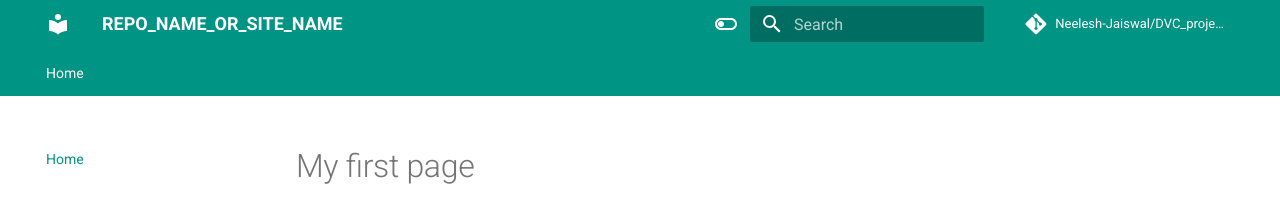
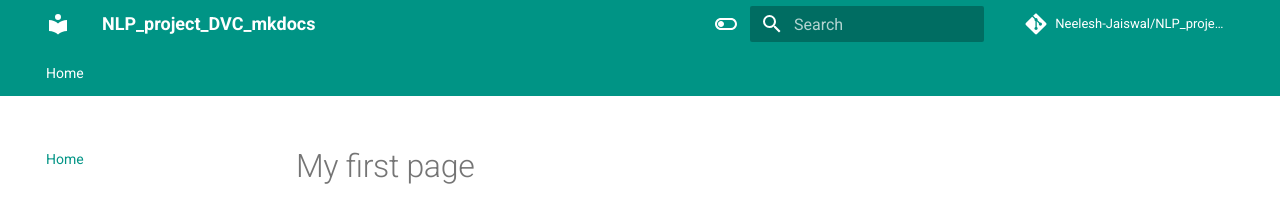
Before and after one commit to Neelesh-Jaiswal/NLP_project_DVC_mkdocs, an MkDocs documentation site: the page built from docs/index.md, in a window 1280 px wide. Shown: the top 206 px of the page. Built offline with MkDocs 1.6.1 and Material for MkDocs 9.7.7, drawn with Linux system fonts in a browser that asks for light colours; comment, search, counter and statistics services are not loaded.

Commit message:
updated repository name

```diff
--- a/mkdocs.yml
+++ b/mkdocs.yml
@@ -1,5 +1,5 @@
 # Project information
-site_name: REPO_NAME_OR_SITE_NAME
+site_name: NLP_project_DVC_mkdocs
 # defeine TOC or order of website-
 nav:
   - Home: index.md
@@ -9,8 +9,8 @@ site_description: >-
   DESCRIPTION
 
 # Repository
-repo_name: Neelesh-Jaiswal/DVC_project_mkdocs_template
-repo_url: https://github.com/Neelesh-Jaiswal/DVC_project_mkdocs_template
+repo_name: Neelesh-Jaiswal/NLP_project_DVC_mkdocs
+repo_url: https://github.com/Neelesh-Jaiswal/NLP_project_DVC_mkdocs
 
 # Configuration
 theme:
```
